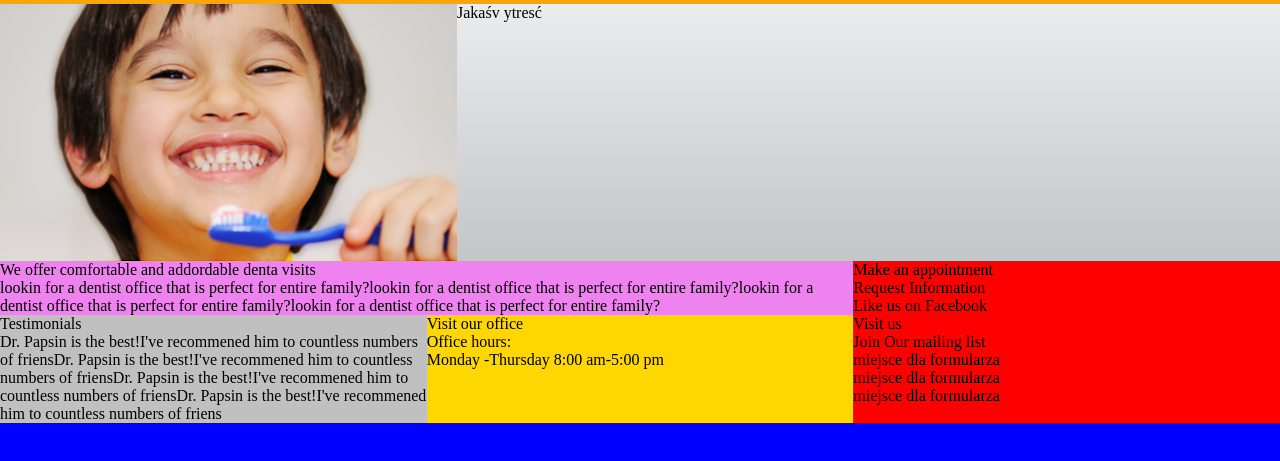
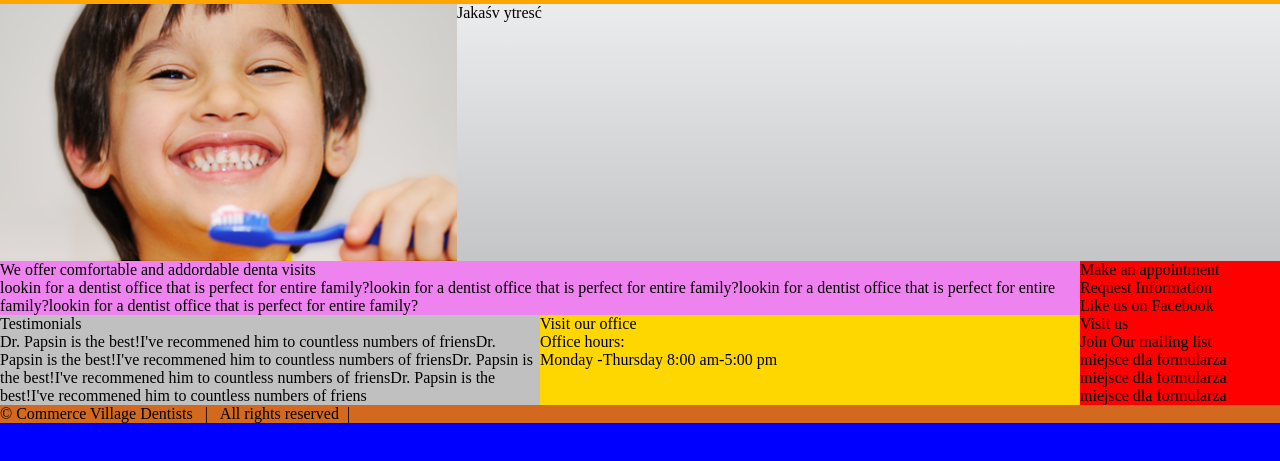
Before and after one commit to szymilosz/testrepo, a plain HTML site: page poznań IT/index2.html in a window 1280 px wide. Shown: the part 119-580 px from the top of the page. Drawn offline with Linux system fonts and the light colour scheme; files that its build step writes are made by us from their sources; files whose address does not match are found by name.

Commit message:
footer added

```diff
--- a/poznań IT/index2.html
+++ b/poznań IT/index2.html
@@ -64,6 +64,10 @@
 				miejsce dla formularza</br>
 				miejsce dla formularza
 			</div>
+
 		</div>
+		<div class="footer">
+				&copy; Commerce Village Dentists&nbsp&nbsp&nbsp|&nbsp&nbsp&nbspAll rights reserved&nbsp&nbsp|&nbsp&nbsp
+			</div>
 	</body>
 </html>
--- a/poznań IT/styles/style2.css
+++ b/poznań IT/styles/style2.css
@@ -71,5 +71,8 @@ body {
 }
 .sidebar {
 	background-color:red;
-	flex:1;
+	width:200px;
 }
+.footer{
+	background-color:chocolate;
+}
```
